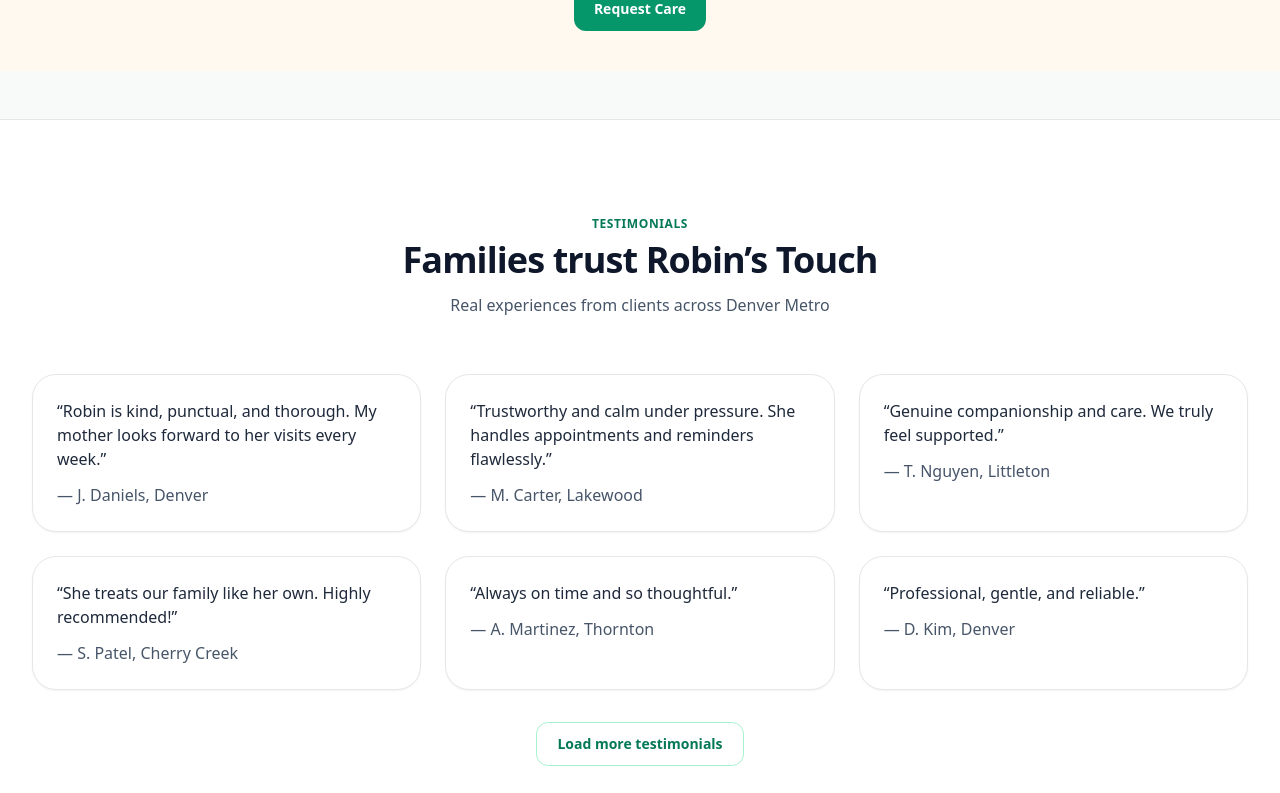
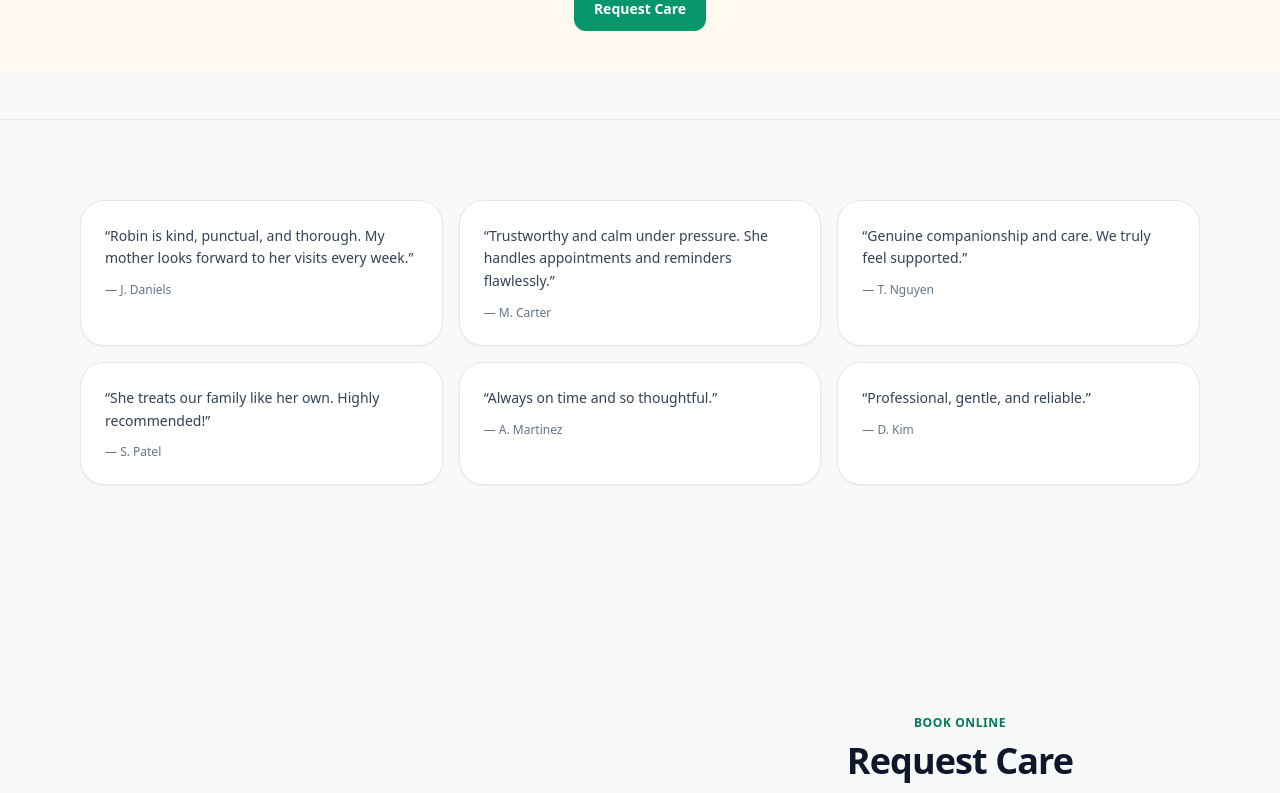
Before and after one commit to ReechardDev/robins-touch-senior-care-website, a Next.js app: page / in a window 1280 px wide. Shown: the part 2367-3160 px from the top of the page. Built offline with nearby package versions, Linux system fonts and the light colour scheme.

Commit message:
Ship: compact footer, brand white bg, testimonials hook fix

```diff
--- a/components/footer.jsx
+++ b/components/footer.jsx
@@ -13,8 +13,9 @@
       href={href}
       className={[
         "text-xs md:text-sm leading-none underline-offset-4 whitespace-nowrap transition",
-        active ? "text-emerald-700 underline decoration-2"
-               : "text-slate-500 hover:text-slate-800 hover:underline",
+        active
+          ? "text-emerald-700 underline decoration-2"
+          : "text-slate-500 hover:text-slate-800 hover:underline",
       ].join(" ")}
     >
       {children}
@@ -30,12 +31,12 @@
   return (
     <footer className={`border-t bg-white ${compact ? "py-5 md:py-6" : "py-8"}`}>
       <div className="wrap">
-        {/* md+: left (brand + badges under) | center (2 links) | right (email over phone) */}
+        {/* md+: left (brand+badges under) | center (2 links) | right (email over phone) */}
         <div className="grid gap-3 md:grid-cols-[1fr_auto_1fr] md:items-start">
-          {/* LEFT: brand with badges beneath */}
+          {/* LEFT */}
           <div className="space-y-2">
             <p className="text-sm font-semibold text-slate-900 leading-none">
-              Robin's Touch Senior Care
+              Robin&apos;s Touch Senior Care
             </p>
             <div className="flex flex-wrap gap-2">
               <span className="inline-flex h-7 items-center gap-1.5 rounded-full border bg-emerald-50 px-3 text-[11px] font-medium text-emerald-800 leading-none">
@@ -47,13 +48,13 @@
             </div>
           </div>
 
-          {/* CENTER: exactly two links, aligned to top */}
+          {/* CENTER */}
           <nav className="flex items-start justify-center gap-4 leading-none">
             <SmallLink href="/">Home</SmallLink>
             <SmallLink href="/request">Request Care</SmallLink>
           </nav>
 
-          {/* RIGHT: email on top, phone under */}
+          {/* RIGHT */}
           <div className="flex flex-col items-start md:items-end gap-2 leading-none">
             <a
               href={`mailto:${email}`}
@@ -71,7 +72,7 @@
         </div>
 
         <p className="mt-3 text-center md:text-left text-xs text-slate-500">
-          © {new Date().getFullYear()} Robin's Touch Senior Care
+          © {new Date().getFullYear()} Robin&apos;s Touch Senior Care
         </p>
       </div>
     </footer>
--- a/components/testimonial-list.jsx
+++ b/components/testimonial-list.jsx
@@ -1,47 +1,67 @@
 "use client";
-import { useEffect, useState } from "react";
-import SectionTitle from "@/components/section-title";
-import Button from "@/components/button";
 
-export default function TestimonialList() {
+import { useCallback, useEffect, useState } from "react";
+
+export default function TestimonialList({ page = 1, pageSize = 6 }) {
   const [items, setItems] = useState([]);
-  const [page, setPage] = useState(1);
-  const [hasMore, setHasMore] = useState(true);
-  const pageSize = 6;
+  const [status, setStatus] = useState("idle");
 
-  async function load(p = 1) {
-    const res = await fetch(`/api/testimonials?page=${p}&pageSize=${pageSize}`);
-    const data = await res.json();
-    setItems(p === 1 ? data.items : [...items, ...data.items]);
-    setHasMore(data.hasMore);
+  const load = useCallback(async () => {
+    setStatus("loading");
+    try {
+      const res = await fetch(`/api/testimonials?page=${page}&pageSize=${pageSize}`, {
+        cache: "no-store",
+      });
+      if (!res.ok) throw new Error("Failed to load testimonials");
+      const data = await res.json();
+      setItems(Array.isArray(data?.items) ? data.items : []);
+      setStatus("success");
+    } catch (err) {
+      console.error(err);
+      setStatus("error");
+    }
+  }, [page, pageSize]);
+
+  useEffect(() => {
+    load();
+  }, [load]); // eslint-satisfied; load is memoized
+
+  if (status === "error") {
+    return (
+      <section className="section-tight">
+        <div className="wrap">
+          <p className="p-muted">Testimonials are unavailable right now.</p>
+        </div>
+      </section>
+    );
   }
 
-  useEffect(() => { load(1); }, []);
+  const skeletons = Array.from({ length: pageSize }, (_, i) => ({ id: `s-${i}` }));
 
   return (
-    <section id="testimonials" className="py-16 md:py-24 bg-white">
-      <div className="container-max">
-        <SectionTitle
-          kicker="Testimonials"
-          title="Families trust Robin’s Touch"
-          subtitle="Real experiences from clients across Denver Metro"
-        />
-        <div className="grid md:grid-cols-3 gap-6">
-          {items.map((t, i) => (
-            <figure key={i} className="card p-6 bg-emerald-50/60">
-              <blockquote className="text-slate-800">“{t.quote}”</blockquote>
-              <figcaption className="p-muted mt-3">— {t.name}, {t.city}</figcaption>
-            </figure>
+    <section className="section-tight">
+      <div className="wrap">
+        <div className="grid gap-4 sm:grid-cols-2 lg:grid-cols-3">
+          {(status === "loading" ? skeletons : items).map((t, idx) => (
+            <article key={t.id ?? idx} className="card card-pad">
+              {status === "loading" ? (
+                <div className="animate-pulse space-y-3">
+                  <div className="h-3 w-28 bg-emerald-100 rounded" />
+                  <div className="h-3 w-full bg-emerald-100 rounded" />
+                  <div className="h-3 w-3/4 bg-emerald-100 rounded" />
+                </div>
+              ) : (
+                <>
+                  <p className="text-sm leading-relaxed text-slate-700">
+                    “{t.quote ?? t.text ?? ""}”
+                  </p>
+                  <div className="mt-3 text-xs text-slate-500">
+                    — {t.author ?? t.name ?? "Client"}
+                  </div>
+                </>
+              )}
+            </article>
           ))}
-        </div>
-        <div className="text-center mt-8">
-          {hasMore ? (
-            <Button variant="secondary" onClick={() => { const np = page + 1; setPage(np); load(np); }}>
-              Load more testimonials
-            </Button>
-          ) : (
-            <p className="p-muted text-sm">No more testimonials.</p>
-          )}
         </div>
       </div>
     </section>
```
